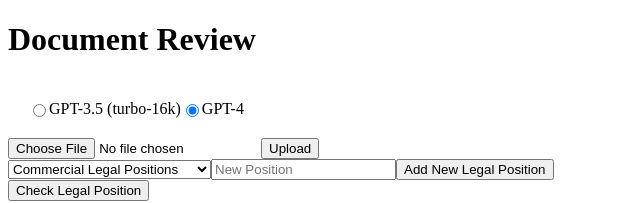
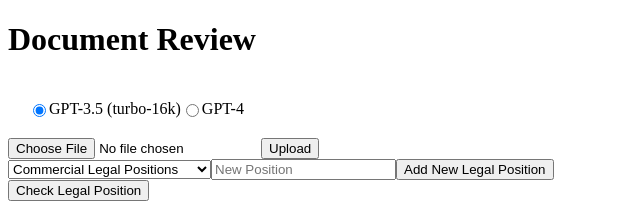
Before and after one commit to legallybrown/legal-reader, a Next.js app: page / in a window 1280 px wide. Shown: the top 203 px of the page, without its empty margins (0-640 px from the left). Built offline with nearby package versions, Linux system fonts and the light colour scheme.

Commit message:
use gpt 3.5 by default

```diff
--- a/pages/index.js
+++ b/pages/index.js
@@ -7,7 +7,7 @@
 function Home() {
   const [originalText, setOriginalText] = useState('');
   const [showSummary, setShowSummary] = useState(false);
-  const [selectedModel, setSelectedModel] = useState('gpt-4');
+  const [selectedModel, setSelectedModel] = useState('gpt-3.5-turbo-16k');
   const [selectedPosition, setSelectedPosition] = useState('');
   const [standardPositions, setStandardPositions] = useState([commercialLegalPositions, litigationLegalPositions]);
   const [customPositions, setCustomPositions] = useState([]);
```
